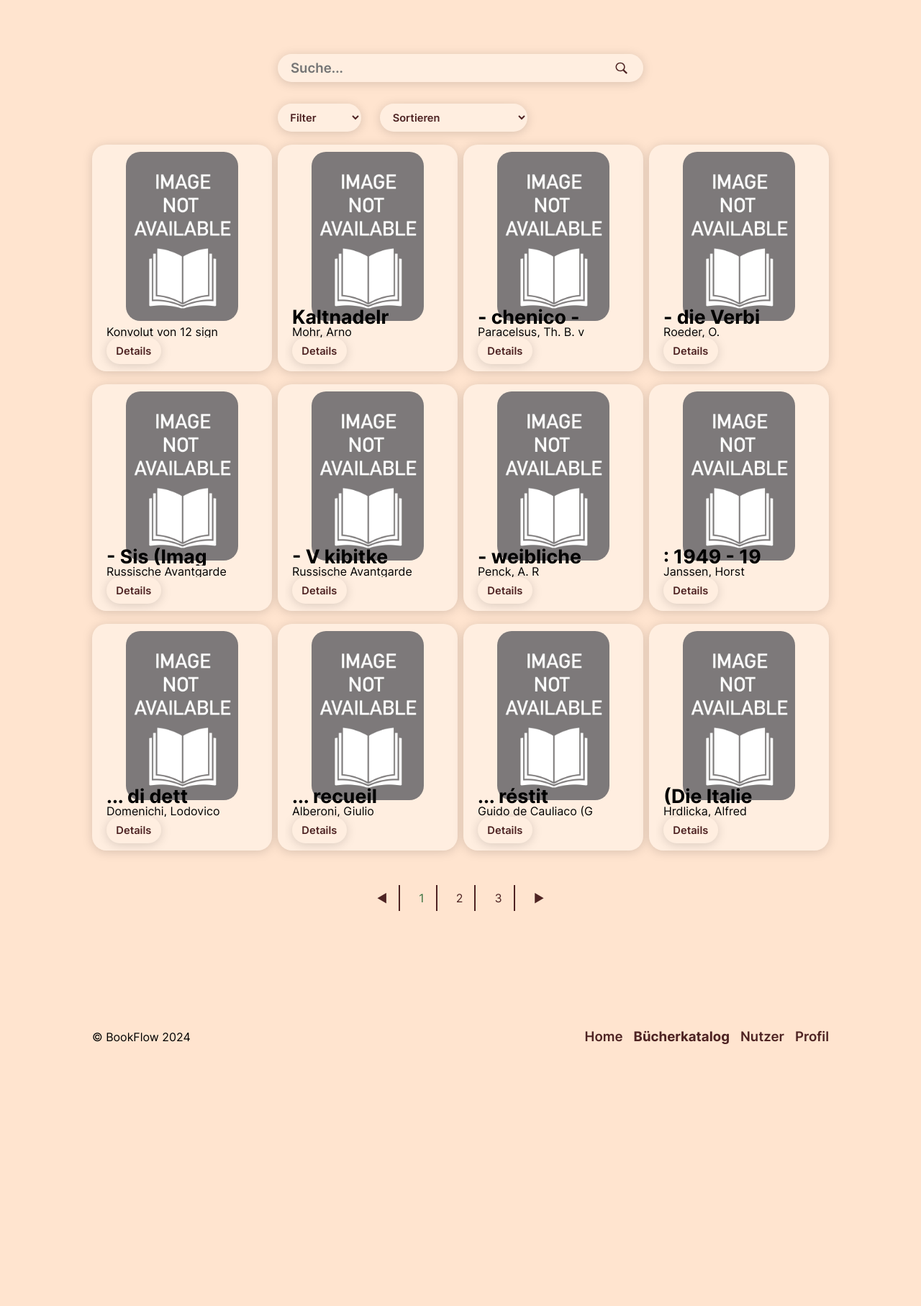
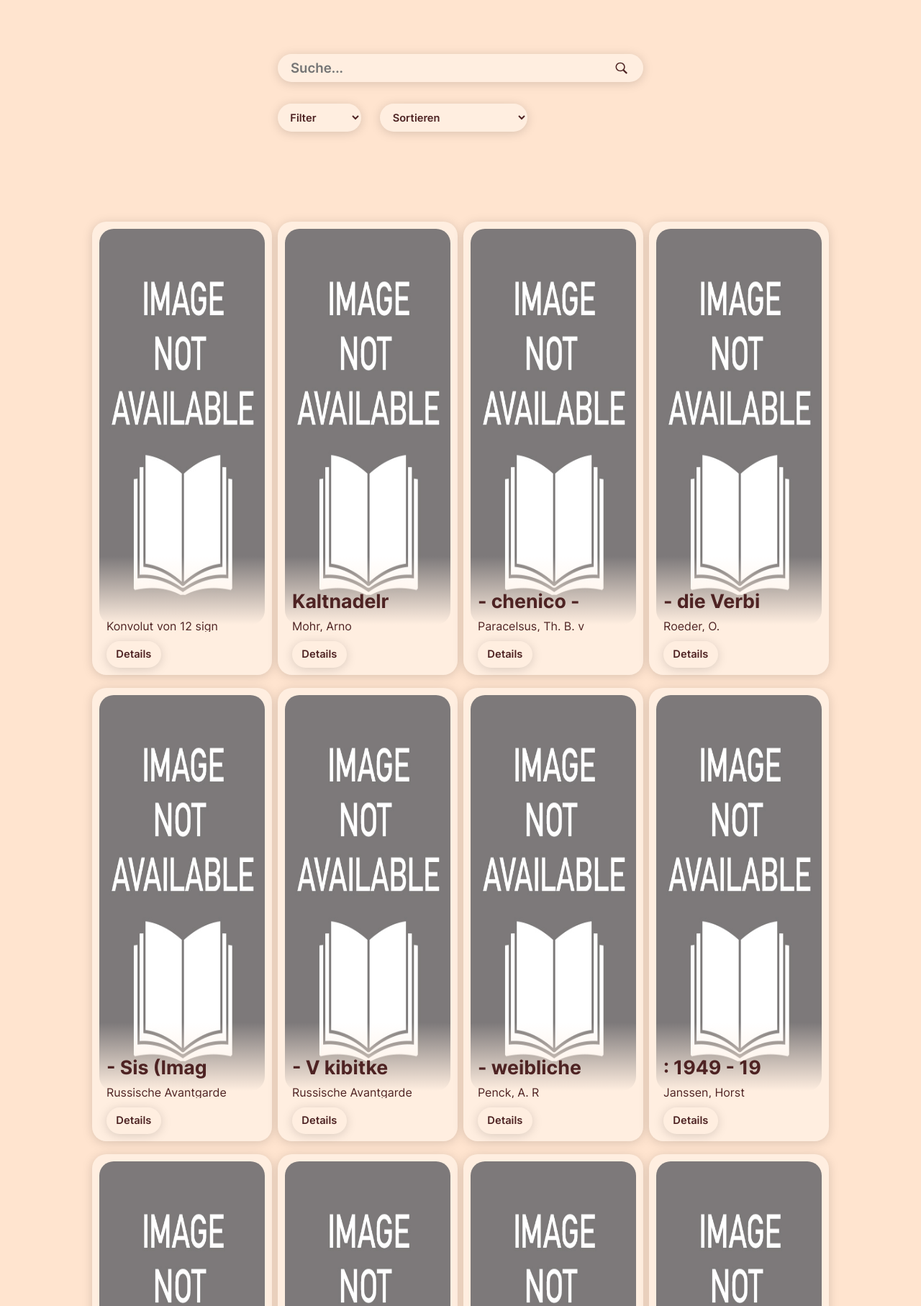
Before and after one commit to ApfelsaftLI/book-flow, a PHP site: page /books.php in a window 1280 px wide. Shown: the part 146-1961 px from the top of the page at 72% size. Before the commit the page ends 1597 px from the top, so only its background shows below. Run offline with PHP 8.4, Linux system fonts and the light colour scheme; data comes from the database, SQL or seed files in the repository; data that the repository does not hold is empty.

Commit message:
Finalized styling

```diff
--- a/src/assets/styles/books.css
+++ b/src/assets/styles/books.css
@@ -6,7 +6,6 @@ a[href="/books.php"] {
   grid-column: 4/10;
   margin-top: 40pt;
 }
-
 .search-container .search-bar {
   border-radius: 15pt;
   width: 100%;
@@ -18,7 +17,6 @@ a[href="/books.php"] {
   font-weight: 600;
   filter: drop-shadow(0pt 2pt 5pt rgba(0, 0, 0, 0.15));
 }
-
 .search-container .search-icon {
   position: absolute;
   right: 16pt;
@@ -29,7 +27,6 @@ a[href="/books.php"] {
   background-image: url("../images/Search_Icon.svg");
   background-size: cover;
 }
-
 .search-container .search-bar-container {
   position: relative;
   margin-bottom: 20px;
@@ -37,13 +34,11 @@ a[href="/books.php"] {
   justify-content: center;
   width: 100%;
 }
-
 .search-container .dropdown {
   padding-top: 10px;
   display: flex;
   gap: 20pt;
 }
-
 .search-container .dropdown .filter-container .filter {
   border-radius: 15pt;
   width: fit-content;
@@ -54,7 +49,6 @@ a[href="/books.php"] {
   padding: 7pt 10pt;
   filter: drop-shadow(0pt 2pt 5pt rgba(0, 0, 0, 0.15));
 }
-
 .search-container .dropdown .sort-container .sort {
   border-radius: 15pt;
   width: fit-content;
@@ -67,12 +61,12 @@ a[href="/books.php"] {
 }
 
 .result-container {
+  margin-top: 80pt;
   grid-column: 1/13;
   display: grid;
   grid-template-columns: repeat(12, 1fr);
   gap: 6pt;
 }
-
 .result-container .send-value-button {
   border-radius: 15pt;
   font-size: 11pt;
@@ -90,40 +84,20 @@ a[href="/books.php"] {
   display: flex;
   justify-content: center;
 }
-
 .pagination a {
   position: relative;
   padding: 8px 16px;
   text-decoration: none;
   color: #4E2323;
-  margin: 0 5px;
   border-right: 2px solid #4E2323;
+  font-size: 13pt;
+  font-weight: bold;
 }
-
 .pagination a:last-child {
   border-right: none;
 }
-
 .pagination a.active {
   color: #38703E;
 }
 
-.no-result {
-  padding: 6pt;
-  grid-column: 4/10;
-  margin-top: 40pt;
-  border-radius: 15pt;
-  background-color: #FFEEE0;
-  filter: drop-shadow(0pt 2pt 5pt rgba(0, 0, 0, 0.15));
-  margin-bottom: 40pt;
-}
-
-.no-result h3 {
-  text-decoration: none;
-  font-weight: normal;
-  font-size: 20pt;
-}
-
-
-
 /*# sourceMappingURL=books.css.map */
--- /dev/null
+++ b/src/assets/styles/profile.css
@@ -0,0 +1,5 @@
+a[href="/profile.php"] {
+  font-weight: bold;
+}
+
+/*# sourceMappingURL=profile.css.map */
--- a/src/assets/styles/scss/books.scss
+++ b/src/assets/styles/scss/books.scss
@@ -7,6 +7,7 @@ a[href="/books.php"] {
 .search-container {
   grid-column: 4/10;
   margin-top: 40pt;
+
   .search-bar {
     border-radius: 15pt;
     width: 100%;
@@ -74,10 +75,12 @@ a[href="/books.php"] {
 }
 
 .result-container {
+  margin-top: 80pt;
   grid-column: 1/13;
   display: grid;
   grid-template-columns: repeat(12, 1fr);
   gap: 6pt;
+
   .send-value-button {
     border-radius: 15pt;
     font-size: 11pt;
@@ -89,6 +92,7 @@ a[href="/books.php"] {
   }
 
 }
+
 .pagination {
   grid-column: 4/10;
   margin-top: 20px;
@@ -101,8 +105,9 @@ a[href="/books.php"] {
     padding: 8px 16px;
     text-decoration: none;
     color: $text-color;
-    margin: 0 5px;
     border-right: 2px solid $text-color;
+    font-size: 13pt;
+    font-weight: bold;
 
     &:last-child {
       border-right: none;
@@ -111,20 +116,5 @@ a[href="/books.php"] {
     &.active {
       color: $accent-color;
     }
-  }}
-.no-result {
-  padding: 6pt;
-  grid-column: 4/10;
-  margin-top: 40pt;
-  border-radius: 15pt;
-  background-color: $background-primary;
-  filter: $drop-shadow;
-  margin-bottom: 40pt;
-
-  h3 {
-    text-decoration: none;
-    font-weight: normal;
-    font-size: 20pt;
-
   }
 }
--- a/src/assets/styles/scss/components/_book-carousel-box.scss
+++ b/src/assets/styles/scss/components/_book-carousel-box.scss
@@ -26,19 +26,24 @@
       background-color: $background-primary;
       padding: 7pt 10pt;
       filter: drop-shadow(0pt 2pt 5pt rgba(0, 0, 0, 0.15));
+
+    position: absolute;
+    right: 20pt;
+      bottom: 10pt;
     }
     .info-text {
       padding: 10px;
       overflow: hidden;
+      color: $text-color;
 
       p {
         text-decoration: none;
         font-weight: normal;
         font-size: 12pt;
         line-height: 1;
-        overflow: hidden;
         white-space: nowrap;
-        text-overflow: ellipsis;
+        text-overflow: '...';
+        margin-top: 10pt;
       }
 
       h2 {
@@ -46,9 +51,8 @@
         font-weight: bold;
         font-size: 20pt;
         line-height: 1;
-        overflow: hidden;
         white-space: nowrap;
-        text-overflow: ellipsis;
+        text-overflow: '...';
       }
     }
 
--- a/src/assets/styles/scss/components/_book-info-box.scss
+++ b/src/assets/styles/scss/components/_book-info-box.scss
@@ -4,16 +4,18 @@
   padding: 10px;
   border-radius: 15pt;
   filter: $drop-shadow;
-  height: 315px;
   background-color: $background-primary;
   position: relative;
+  height: 630px;
+
+
 
   .info-text {
     position: absolute;
-    z-index: 2;
+    z-index: 3;
     padding: 10px;
     bottom: 0;
-    overflow: hidden;
+    color: $text-color;
 
     p {
       text-decoration: none;
@@ -24,6 +26,7 @@
       overflow: hidden;
       white-space: nowrap;
       text-overflow: ellipsis;
+      margin-bottom: 10pt;
     }
 
     h2 {
@@ -33,9 +36,9 @@
       position: relative;
       max-width: 100%;
       line-height: 1;
-      overflow: hidden;
       white-space: nowrap;
-      text-overflow: ellipsis;
+      text-overflow: '...';
+      margin-bottom: 10pt;
     }
   }
 
@@ -48,10 +51,22 @@
     border-radius: 15pt;
     position: absolute;
     z-index: 1;
-      background-image: linear-gradient(to bottom, rgba(252, 81, 71, 1) 100%, rgba(255, 238, 224, 1) 100%);
     left: 0;
     right: 0;
     margin-left: auto;
     margin-right: auto;
   }
 }
+
+.book-info-box:after {
+    content: "";
+    position: absolute;
+    bottom: 70px;
+    left: 0;
+    display: inline-block;
+    width: 100%;
+    height: 15%;
+    background: linear-gradient(rgba(0, 0, 0, 0), $background-primary);
+    z-index: 2;
+    border-radius: 15pt;
+  }
--- a/src/assets/styles/styles.css
+++ b/src/assets/styles/styles.css
@@ -289,16 +289,16 @@ table {
   padding: 10px;
   border-radius: 15pt;
   filter: drop-shadow(0pt 2pt 5pt rgba(0, 0, 0, 0.15));
-  height: 315px;
   background-color: #FFEEE0;
   position: relative;
+  height: 630px;
 }
 .book-info-box .info-text {
   position: absolute;
-  z-index: 2;
+  z-index: 3;
   padding: 10px;
   bottom: 0;
-  overflow: hidden;
+  color: #4E2323;
 }
 .book-info-box .info-text p {
   text-decoration: none;
@@ -309,6 +309,7 @@ table {
   overflow: hidden;
   white-space: nowrap;
   text-overflow: ellipsis;
+  margin-bottom: 10pt;
 }
 .book-info-box .info-text h2 {
   text-decoration: none;
@@ -317,9 +318,9 @@ table {
   position: relative;
   max-width: 100%;
   line-height: 1;
-  overflow: hidden;
   white-space: nowrap;
-  text-overflow: ellipsis;
+  text-overflow: "...";
+  margin-bottom: 10pt;
 }
 .book-info-box img {
   justify-content: center;
@@ -330,11 +331,23 @@ table {
   border-radius: 15pt;
   position: absolute;
   z-index: 1;
-  background-image: linear-gradient(to bottom, rgb(252, 81, 71) 100%, rgb(255, 238, 224) 100%);
   left: 0;
   right: 0;
   margin-left: auto;
   margin-right: auto;
+}
+
+.book-info-box:after {
+  content: "";
+  position: absolute;
+  bottom: 70px;
+  left: 0;
+  display: inline-block;
+  width: 100%;
+  height: 15%;
+  background: linear-gradient(rgba(0, 0, 0, 0), #FFEEE0);
+  z-index: 2;
+  border-radius: 15pt;
 }
 
 .book-carousel {
@@ -364,28 +377,31 @@ table {
   background-color: #FFEEE0;
   padding: 7pt 10pt;
   filter: drop-shadow(0pt 2pt 5pt rgba(0, 0, 0, 0.15));
+  position: absolute;
+  right: 20pt;
+  bottom: 10pt;
 }
 .book-carousel .book-carousel-box .info-text {
   padding: 10px;
   overflow: hidden;
+  color: #4E2323;
 }
 .book-carousel .book-carousel-box .info-text p {
   text-decoration: none;
   font-weight: normal;
   font-size: 12pt;
   line-height: 1;
-  overflow: hidden;
   white-space: nowrap;
-  text-overflow: ellipsis;
+  text-overflow: "...";
+  margin-top: 10pt;
 }
 .book-carousel .book-carousel-box .info-text h2 {
   text-decoration: none;
   font-weight: bold;
   font-size: 20pt;
   line-height: 1;
-  overflow: hidden;
   white-space: nowrap;
-  text-overflow: ellipsis;
+  text-overflow: "...";
 }
 .book-carousel .book-carousel-box img {
   justify-content: center;
--- a/src/books.php
+++ b/src/books.php
@@ -206,7 +206,7 @@ include 'includes/db.php'
             echo '<div class="book-info-box">' . $result . '</div>';
         }
         if ($resultCount == 0) {
-            echo '<div class="no-result"><h3>Leider konnte kein Resultat gefunden werden, versuchen Sie es doch mit einer neuen Suche.</h3></di>';
+            echo '<div class="error"><h3>Leider konnte kein Resultat gefunden werden, versuchen Sie es doch mit einer neuen Suche.</h3></di>';
         }
         ?>
     </div>
--- a/src/includes/db.php
+++ b/src/includes/db.php
@@ -37,16 +37,22 @@ function listBooks(string $searchQuery, string $filterInput, string $sortInput,
     $statement->execute();
     $results = $statement->fetchAll(PDO::FETCH_ASSOC);
     $resultCount = count($results);
-    include_once 'functions.php';
-    shortenShortTitles($results);
     $formattedResults = [];
     foreach ($results as &$row) {
         $row = shortenShortTitlesShorter($row);
         $row = shortenAutor($row);
-        $resultString = "<div><img src='assets/images/" . $row['foto'] . "' alt='gugus'><div class='info-text'><h2>" . $row['kurztitle'] . "</h2><p>" . $row['autor'] . "</p><form action='book.php' method='POST'>
-    <input type='hidden' name='book_id' value='" . $row['id'] . "'>
-    <button class='send-value-button'>Details</button>
-</form></div></div>";
+        $resultString = "
+<div>
+    <img src='assets/images/" . $row['foto'] . "' alt='Book cover of " . $row['kurztitle'] . "'>
+    <div class='info-text'>
+        <h2>" . $row['kurztitle'] . "</h2>
+        <p>" . $row['autor'] . "</p>
+        <form action='book.php' method='POST'>
+            <input type='hidden' name='book_id' value='" . $row['id'] . "'>
+            <button class='send-value-button'>Details</button>
+        </form>
+    </div>
+</div>";
         $formattedResults[] = $resultString;
     }
     return ['results' => $formattedResults, 'count' => $resultCount];
```
Also changed, not shown: src/assets/styles/book.css (added, +38 -0 lines), src/assets/styles/home.css (added, +25 -0 lines), 1 other file. Lines whose indentation alone changed are shown as unchanged.
